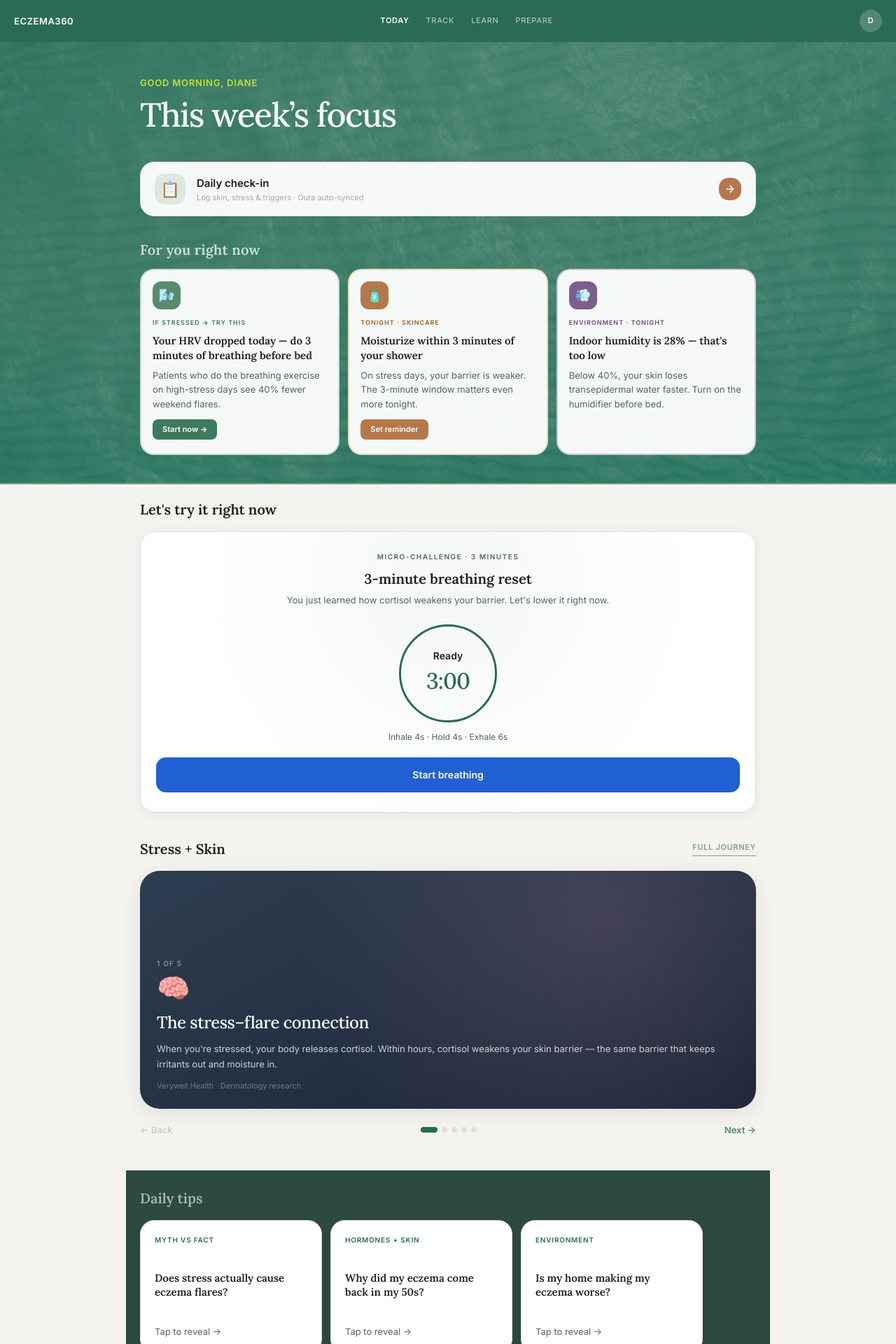
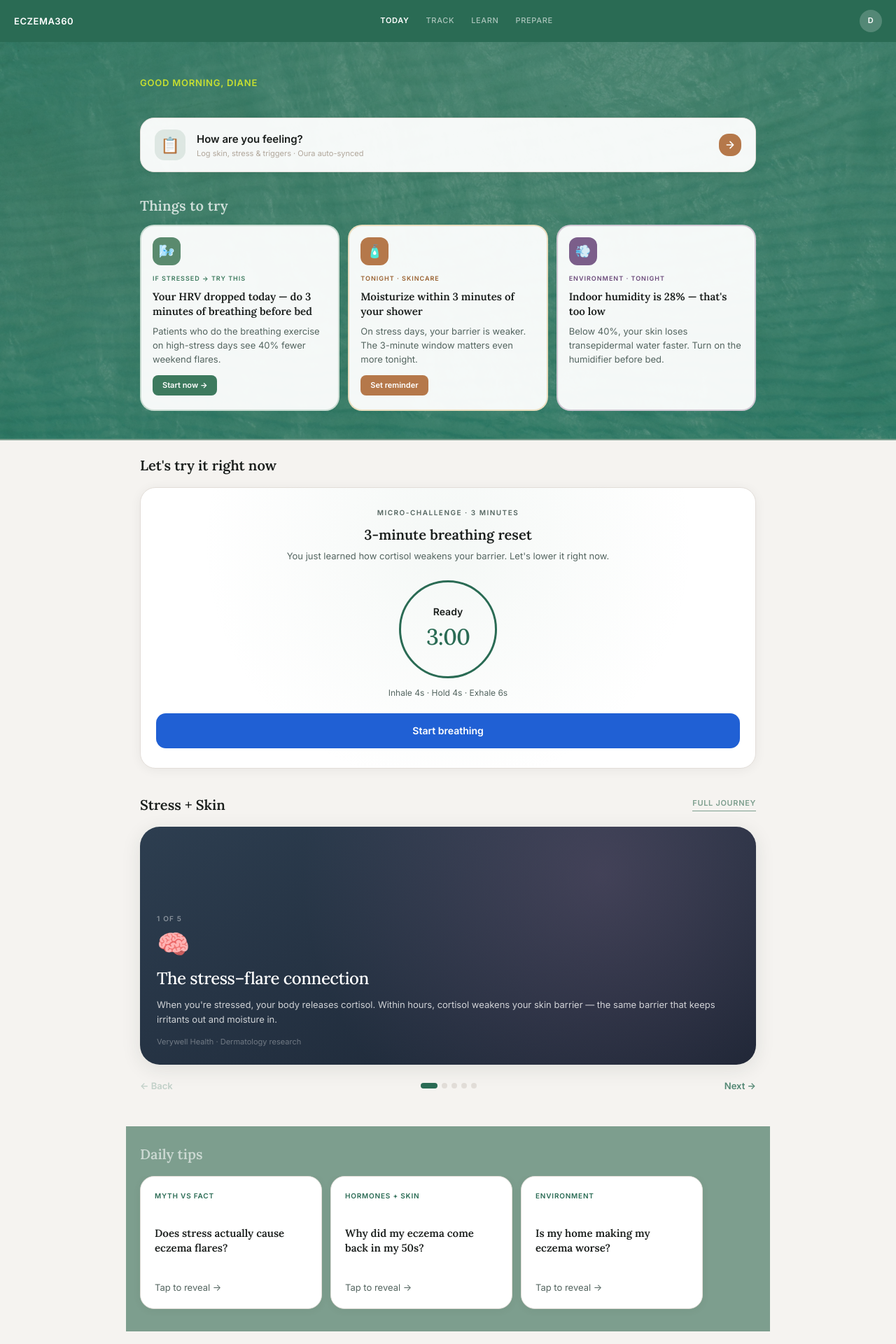
Before and after one commit to isramohamed-crypto/cardiometabolic-insights, a React (Vite) app: page / in a window 1280 px wide. Shown: the top 1920 px of the page at 70% size. Built offline with nearby package versions, Linux system fonts and the light colour scheme.

Commit message:
updated text

```diff
--- a/src/components/DailyCheckin.jsx
+++ b/src/components/DailyCheckin.jsx
@@ -52,7 +52,7 @@ export default function DailyCheckin() {
       <div className="daily-checkin" onClick={openSheet}>
         <div className="daily-checkin__icon">📋</div>
         <div className="daily-checkin__body">
-          <p className="daily-checkin__title">Daily check-in</p>
+          <p className="daily-checkin__title">How are you feeling?</p>
           <p className="daily-checkin__sub">Log skin, stress &amp; triggers · Oura auto-synced</p>
         </div>
         <div className="daily-checkin__arrow">
--- a/src/components/ForYouNow.jsx
+++ b/src/components/ForYouNow.jsx
@@ -42,7 +42,7 @@ const cards = [
 export default function ForYouNow() {
   return (
     <div className="for-you-now">
-      <h2 className="for-you-now__title">For you right now</h2>
+      <h2 className="for-you-now__title">Things to try</h2>
       <div className="for-you-now__scroll">
         {cards.map(card => (
           <div
--- a/src/components/Hero.jsx
+++ b/src/components/Hero.jsx
@@ -4,7 +4,6 @@ export default function Hero() {
   return (
     <section className="hero">
       <p className="hero__greeting-eyebrow">Good morning, Diane</p>
-      <h1 className="hero__headline">This week&rsquo;s focus</h1>
     </section>
   )
 }
--- a/src/index.css
+++ b/src/index.css
@@ -1589,7 +1589,7 @@ svg { display: block; }
 /* ── QUICK ANSWERS ──────────────────────────────────────────── */
 .quick-answers {
   padding: var(--space-6) 0 var(--space-4);
-  background: #2D4A3E;
+  background: var(--color-sage);
   margin: var(--space-4) 0;
 }
 .quick-answers__title {
```
